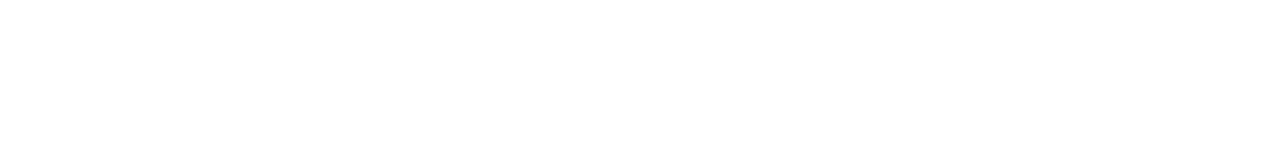
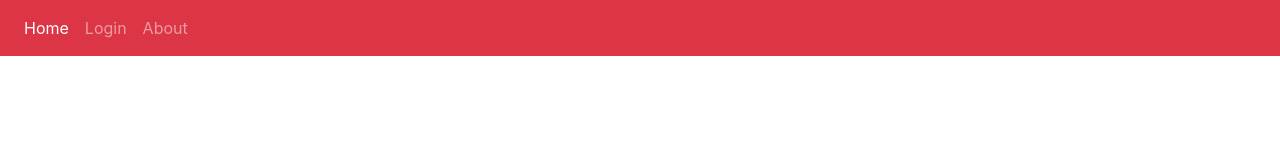
Before and after one commit to ZhongYi-Liao/GitWebTest, a plain HTML site: page index.html in a window 1280 px wide. Drawn offline with nearby package versions, Linux system fonts and the light colour scheme.

Commit message:
Add navbar

```diff
--- a/index.html
+++ b/index.html
@@ -11,6 +11,12 @@
     <title>Git</title>
 </head>
 <body>
-
+    <nav class="navbar navbar-expand navbar-dark bg-danger">
+        <div class="nav navbar-nav">
+            <a class="nav-item nav-link active" href="#">Home</a>
+            <a class="nav-item nav-link" href="login.html">Login</a>
+            <a class="nav-item nav-link" href="about.html">About</a>
+        </div>
+    </nav>
 </body>
 </html>
```
